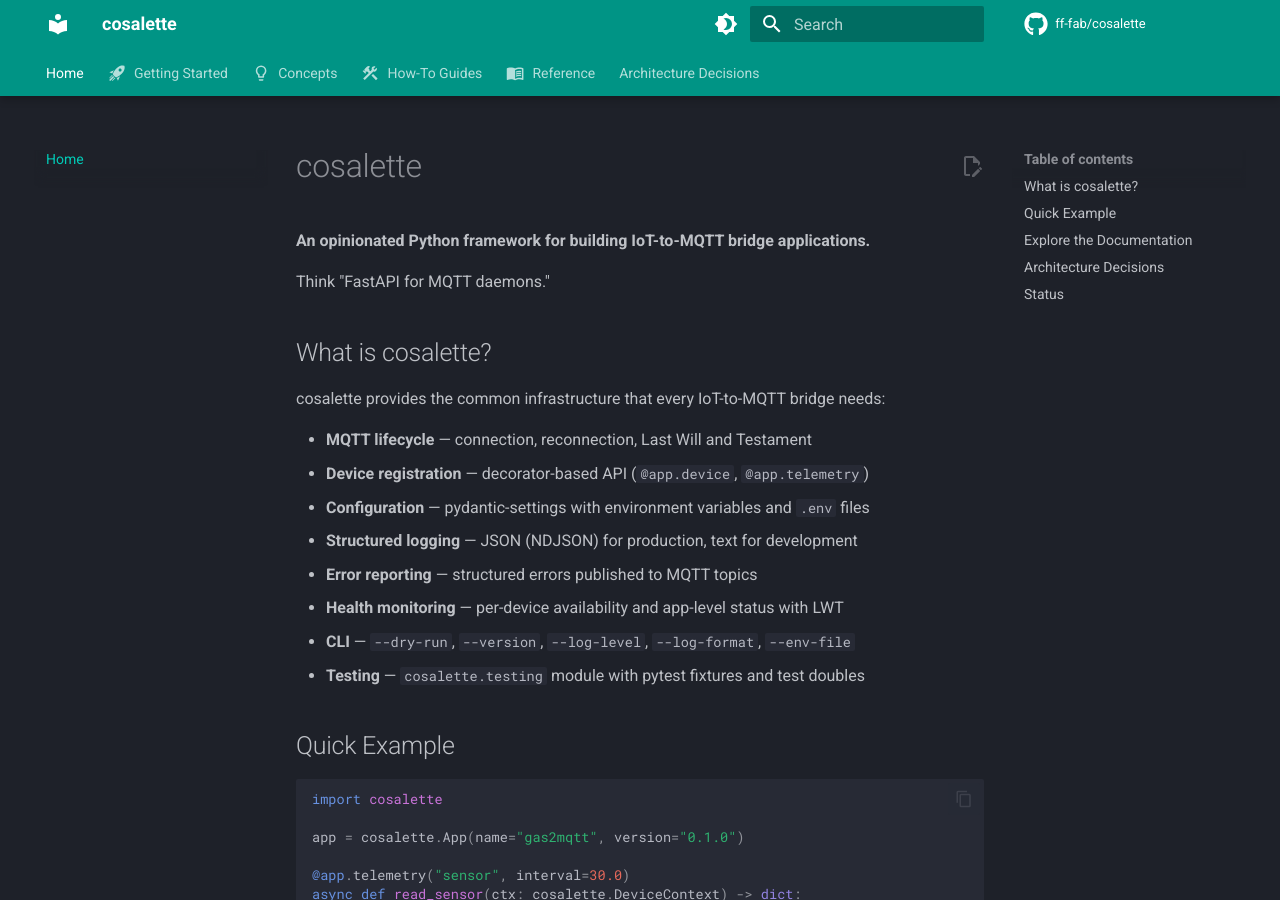
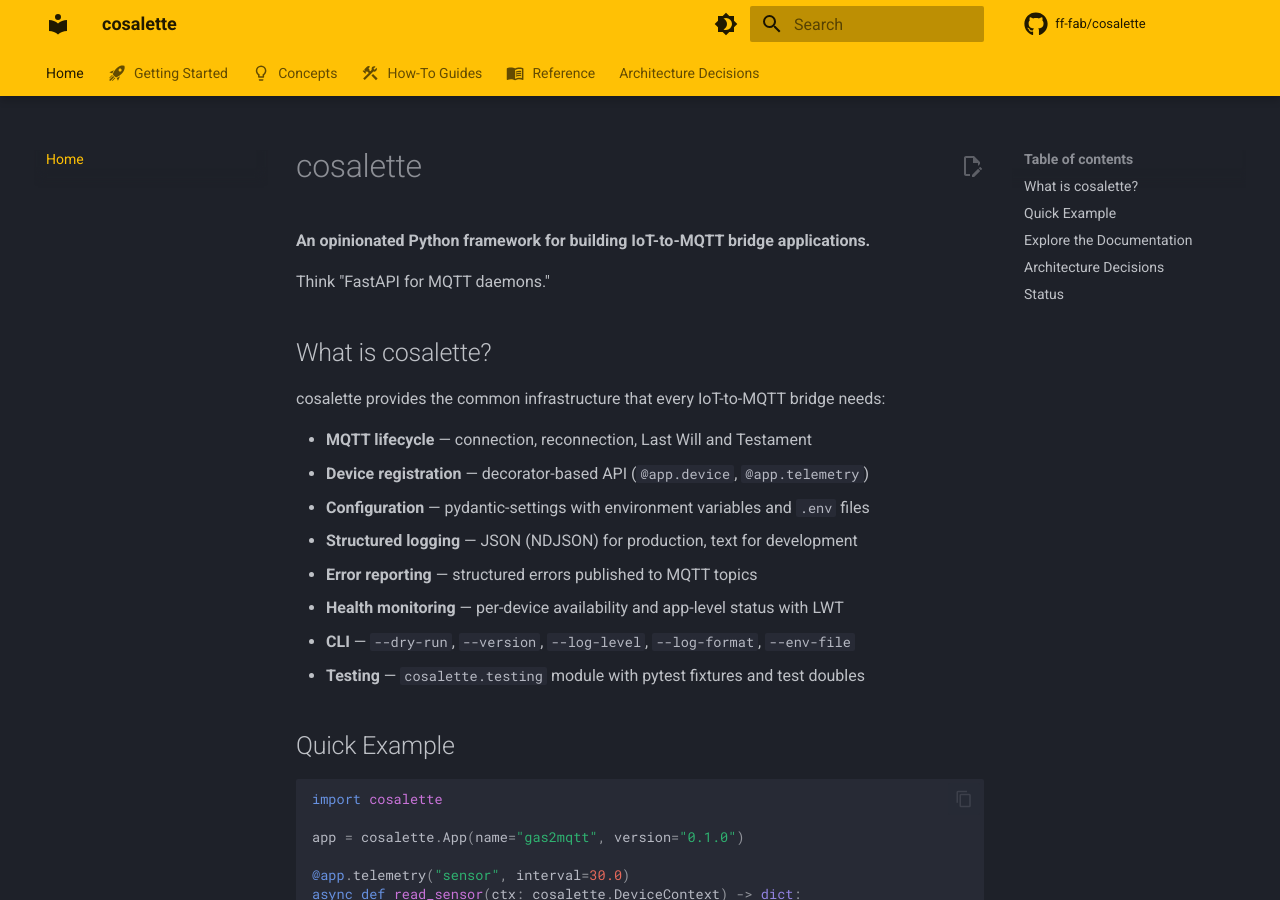
Before and after one commit to ff-fab/cosalette, an MkDocs documentation site: the page built from docs/index.md, in a window 1280 px wide and 900 px high. Built offline with MkDocs 1.6.1 and Material for MkDocs 9.7.7, drawn with Linux system fonts in a browser that asks for light colours; comment, search, counter and statistics services are not loaded.

Commit message:
chore: migrate documentation from MkDocs to Zensical
Replace mkdocs-material with zensical (v0.0.23) as the documentation
build tool. Zensical is the successor to Material for MkDocs, built by
the same team, and reads existing mkdocs.yml natively.

Changes:
- pyproject.toml: swap mkdocs-material>=9 for zensical>=0.0.23
- Taskfile.yml: mkdocs CLI → zensical CLI (build/serve)
- mkdocs.yml: update header comments, note partial exclude_docs support
- .vscode/settings.json: auto-approve zensical instead of mkdocs
- uv.lock: regenerated

Known limitations:
- --strict mode is currently unsupported (no-op warning)
- exclude_docs partially works (TODO/ excluded, demos/ and testing/ not)
  These pages are not in the nav and not discoverable normally.

```diff
--- a/Taskfile.yml
+++ b/Taskfile.yml
@@ -229,12 +229,12 @@
   docs:serve:
     desc: Preview documentation site with hot reload (port 8001)
     cmds:
-      - uv run --group docs mkdocs serve --dev-addr 0.0.0.0:8001
+      - uv run --group docs zensical serve --dev-addr 0.0.0.0:8001
 
   docs:build:
     desc: Build documentation site (strict mode, clean output)
     cmds:
-      - uv run --group docs mkdocs build --clean --strict
+      - uv run --group docs zensical build --clean --strict
 
   # ===========================================================================
   # Dependency Management
--- a/mkdocs.yml
+++ b/mkdocs.yml
@@ -1,4 +1,7 @@
-# MkDocs configuration
+# Documentation site configuration (read by Zensical)
+#
+# Zensical is a drop-in replacement for MkDocs + Material for MkDocs.
+# It reads this mkdocs.yml natively — no format conversion needed.
 #
 # Usage (via Taskfile — single source of truth for tool commands):
 #   task docs:serve       # Local preview with hot reload
@@ -15,7 +18,7 @@
 site_name: cosalette
 site_description: an opinionated Python framework for building IoT-to-MQTT bridge applications
 # site_url defaults to GitHub Pages URL. CI can override via SITE_URL env var.
-# Local `mkdocs serve` ignores site_url for link generation.
+# Local `zensical serve` ignores site_url for link generation.
 site_url: !ENV [SITE_URL, 'https://ff-fab.github.io/cosalette/']
 repo_url: https://github.com/ff-fab/cosalette
 repo_name: ff-fab/cosalette
@@ -26,15 +29,15 @@
   palette:
     # Dark mode
     - scheme: slate
-      primary: teal
-      accent: cyan
+      primary: amber
+      accent: orange
       toggle:
         icon: material/brightness-4
         name: Switch to light mode
     # Light mode
     - scheme: default
-      primary: teal
-      accent: cyan
+      primary: amber
+      accent: orange
       toggle:
         icon: material/brightness-7
         name: Switch to dark mode
@@ -163,6 +166,8 @@
 
 # Directories excluded from the build (internal-only content).
 # Files matching these patterns are not copied to the output site.
+# Note: Zensical partially supports exclude_docs (TODO/ is excluded,
+# but demos/ and testing/ are currently included as unlisted pages).
 exclude_docs: |
   TODO/
   demos/
--- a/pyproject.toml
+++ b/pyproject.toml
@@ -157,8 +157,8 @@
 [dependency-groups]
 docs = [
     "mkdocs-autorefs>=1.4.4",
-    "mkdocs-material>=9",
     "mkdocstrings[python]>=0.29",
+    "zensical>=0.0.23",
 ]
 dev = [
     # Testing
```
Also changed, not shown: 1 other file.
